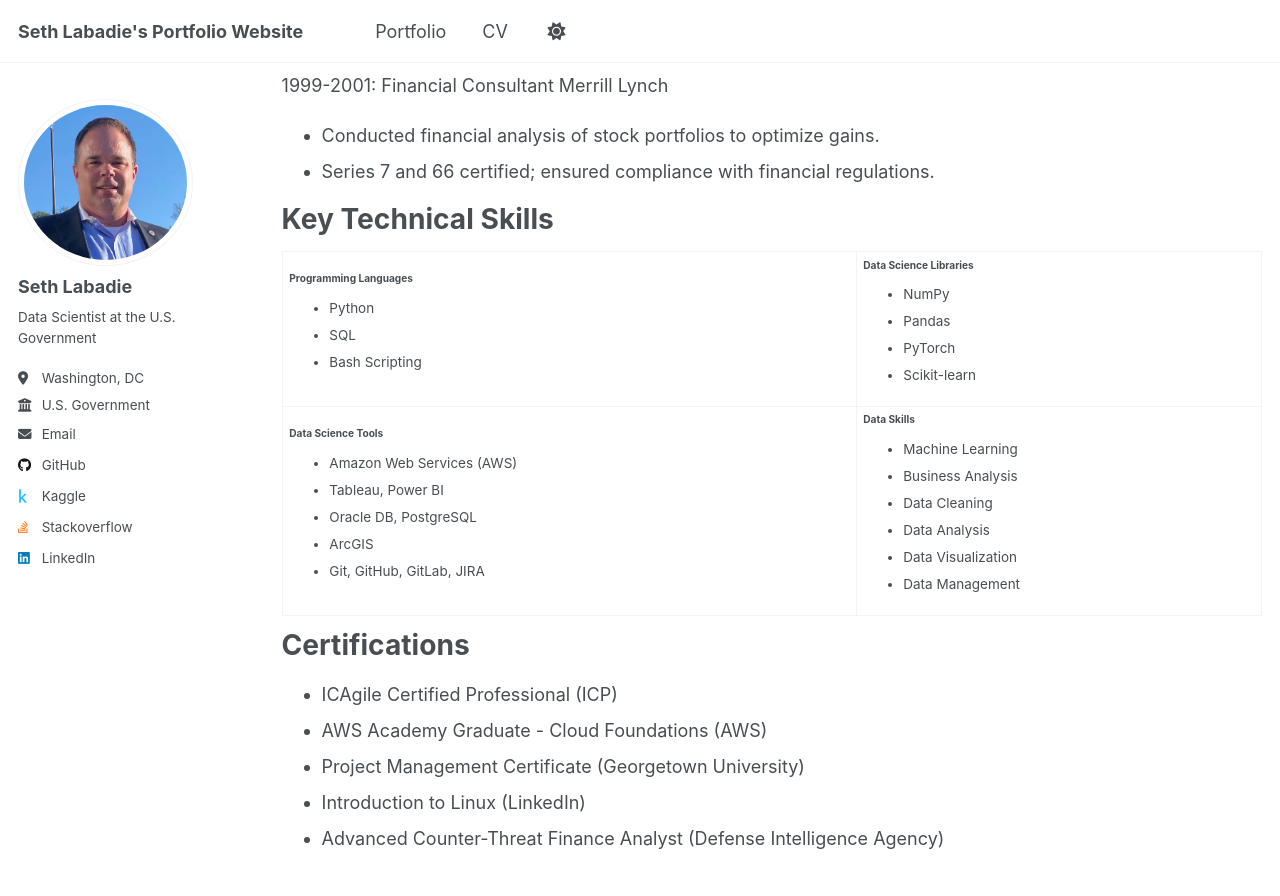
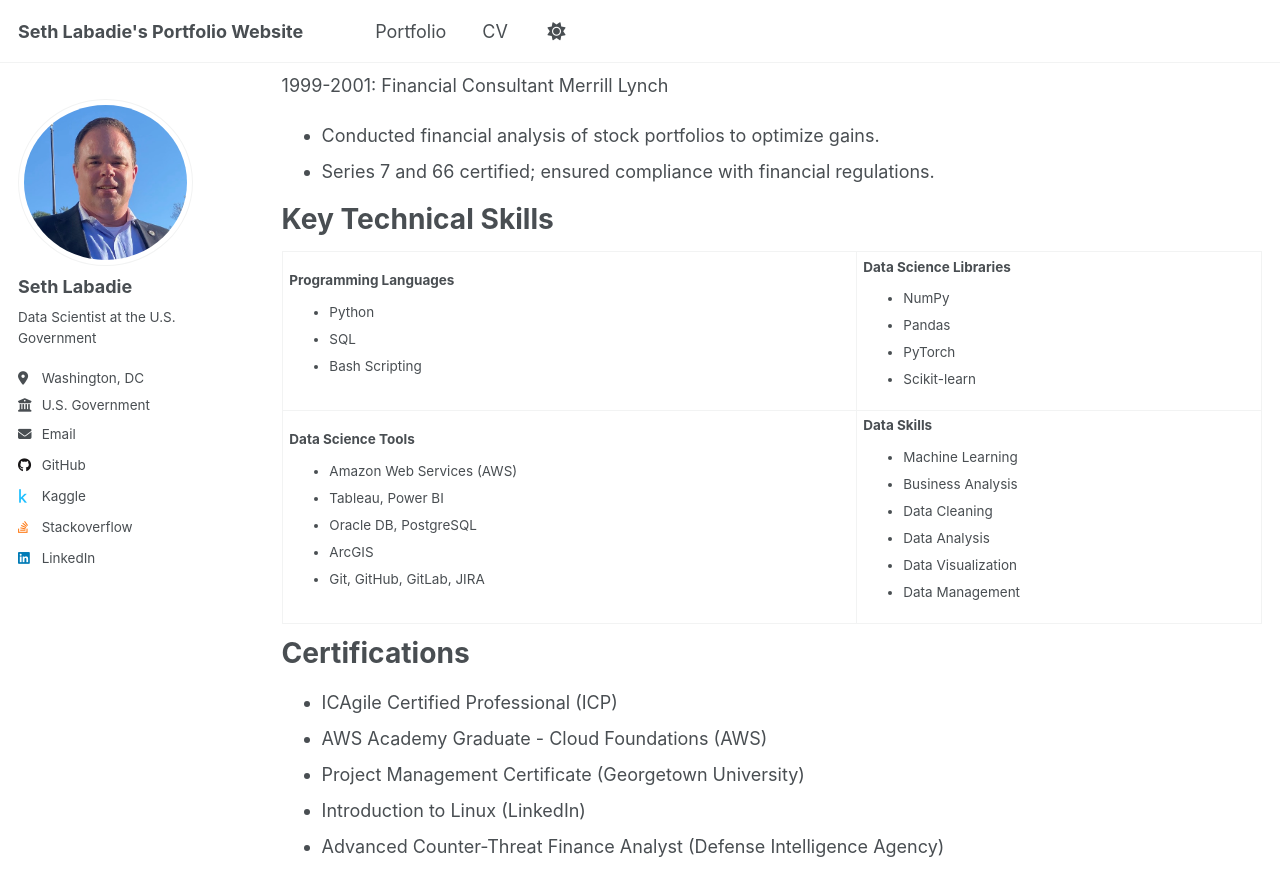
Before and after one commit to sethlabadie/sethlabadie.github.io, a Jekyll site: the page built from _pages/cv.md, in a window 1280 px wide and 900 px high, scrolled down 3261 px. Shown: the top 896 px of the window. Built offline with Jekyll 4.4.1, drawn with Linux system fonts in a browser that asks for light colours.

Commit message:
changing boxes

```diff
--- a/_pages/cv.md
+++ b/_pages/cv.md
@@ -95,7 +95,7 @@ Key Technical Skills
 <table>
     <tr>
         <td valign="top">
-            <h4 style="margin-top:0;margin-bottom:0.5em;">Programming Languages</h4>
+            <h3 style="margin-top:0;margin-bottom:0.5em;">Programming Languages</h3>
             <ul>
                 <li>Python</li>
                 <li>SQL</li>
@@ -103,7 +103,7 @@ Key Technical Skills
             </ul>
         </td>
         <td valign="top">
-            <h4 style="margin-top:0;margin-bottom:0.5em;">Data Science Libraries</h4>
+            <h3 style="margin-top:0;margin-bottom:0.5em;">Data Science Libraries</h3>
             <ul>
                 <li>NumPy</li>
                 <li>Pandas</li>
@@ -114,7 +114,7 @@ Key Technical Skills
     </tr>
     <tr>
         <td valign="top">
-            <h4 style="margin-top:0;margin-bottom:0.5em;">Data Science Tools</h4>
+            <h3 style="margin-top:0;margin-bottom:0.5em;">Data Science Tools</h3>
             <ul>
                 <li>Amazon Web Services (AWS)</li>
                 <li>Tableau, Power BI</li>
@@ -124,7 +124,7 @@ Key Technical Skills
             </ul>
         </td>
         <td valign="top">
-            <h4 style="margin-top:0;margin-bottom:0.5em;">Data Skills</h4>
+            <h3 style="margin-top:0;margin-bottom:0.5em;">Data Skills</h3>
             <ul>
                 <li>Machine Learning</li>
                 <li>Business Analysis</li>
```
